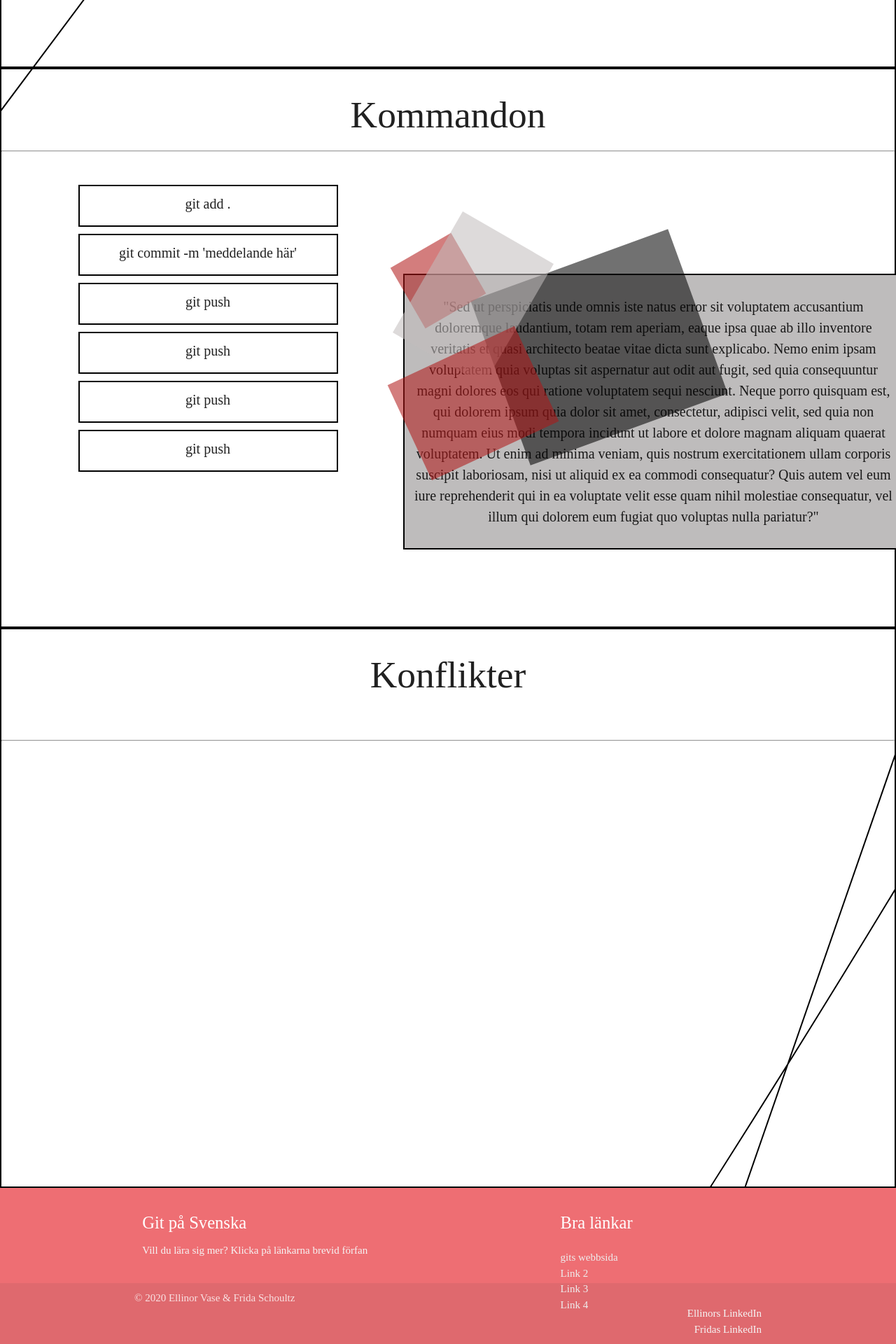
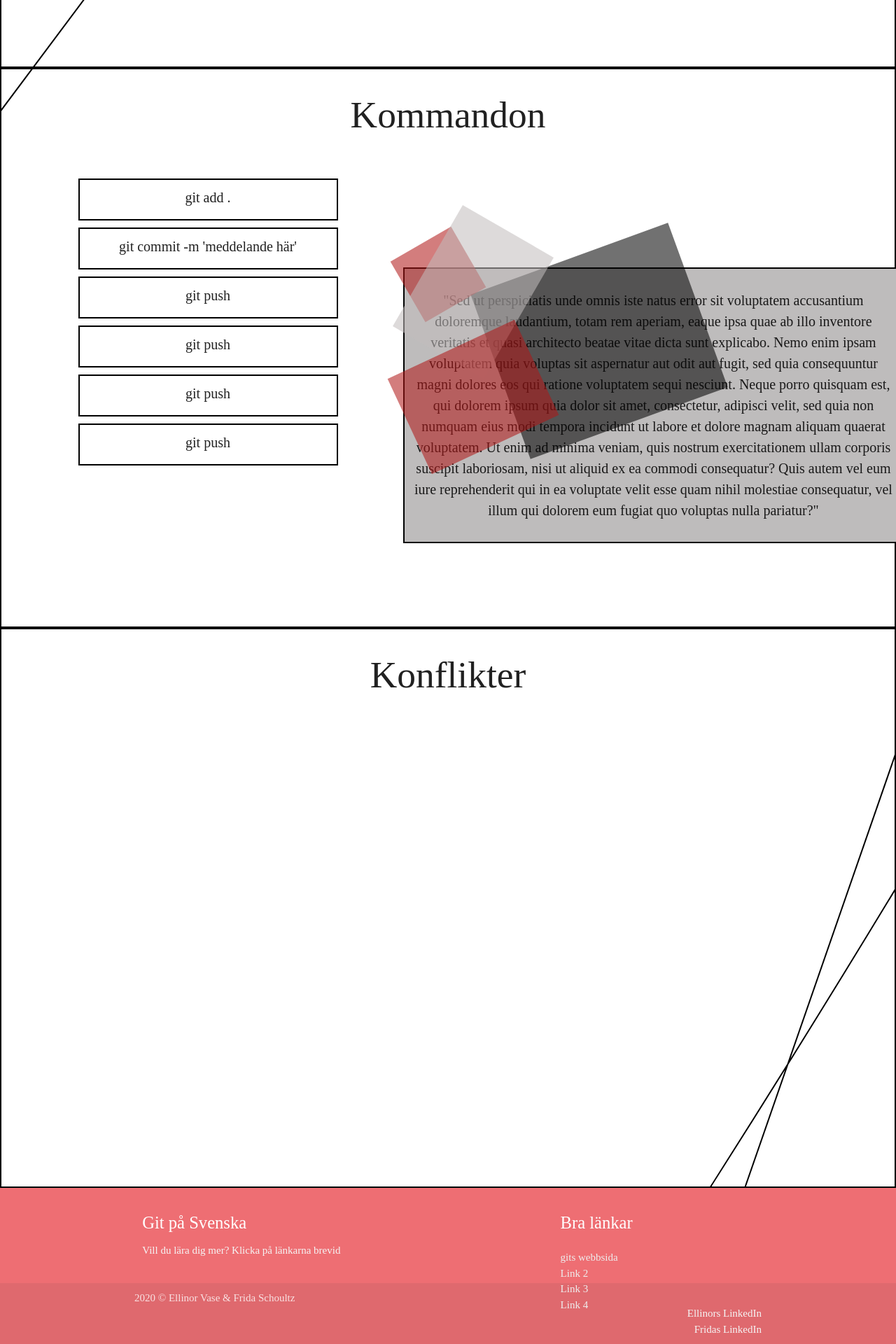
Before and after one commit to ellinorwase/how-to-git, a React (Create React App) app: page / in a window 1280 px wide. Shown: the part 2303-4223 px from the top of the page at 70% size. Built offline with nearby package versions, Linux system fonts and the light colour scheme; a web font is replaced by a local one.

Commit message:
deleted hr and some other stuff

```diff
--- a/src/components/commands.js
+++ b/src/components/commands.js
@@ -8,7 +8,7 @@ export class commands extends Component {
 
             <div className='wrapper1'>
                 <h2>Kommandon</h2>
-                <hr></hr>
+
                 <div className='wrapper2'>
                     <div className='wrapper3'>
                         <div className='com'>git add .</div>
@@ -35,7 +35,7 @@ export class commands extends Component {
                     </div>
 
                 </div>
-                <hr></hr>
+
 
             </div>
         )
--- a/src/components/footer.js
+++ b/src/components/footer.js
@@ -11,13 +11,13 @@ export class footer extends Component {
             <div className="row">
               <div className="col l6 s12">
                 <h5 className="white-text">Git på Svenska</h5>
-                <p className="grey-text text-lighten-4">Vill du lära sig mer? Klicka på länkarna brevid förfan</p>
+                <p className="grey-text text-lighten-4">Vill du lära dig mer? Klicka på länkarna brevid</p>
 
               </div>
               <div className="col l4 offset-l2 s12">
                 <h5 className="white-text">Bra länkar</h5>
                 <ul>
-                  <li><a className="grey-text text-lighten-3" target='_blank' href="https://git-scm.com/">gits webbsida</a></li>
+                  <li><a className="grey-text text-lighten-3" target='_blank' rel="noopener noreferrer" href="https://git-scm.com/">gits webbsida</a></li>
                   <li><a className="grey-text text-lighten-3" href="#!">Link 2</a></li>
                   <li><a className="grey-text text-lighten-3" href="#!">Link 3</a></li>
                   <li><a className="grey-text text-lighten-3" href="#!">Link 4</a></li>
@@ -27,10 +27,10 @@ export class footer extends Component {
           </div>
           <div className="footer-copyright">
             <div className="container">
-            © 2020 Ellinor Vase &amp; Frida Schoultz
+            2020 © Ellinor Vase &amp; Frida Schoultz
             <br></br>
-            <a className="grey-text text-lighten-4 right" target='_blank 'href="https://se.linkedin.com/in/ellinor-vase-38075716b">Ellinors LinkedIn</a> <br></br>
-            <a className="grey-text text-lighten-4 right" target='_ blank' href="https://www.linkedin.com/in/frida-schoultz-683162172/">Fridas LinkedIn</a>
+            <a className="grey-text text-lighten-4 right" target='_blank' rel="noopener noreferrer"href="https://se.linkedin.com/in/ellinor-vase-38075716b">Ellinors LinkedIn</a> <br></br>
+            <a className="grey-text text-lighten-4 right" target='_ blank' rel="noopener noreferrer" href="https://www.linkedin.com/in/frida-schoultz-683162172/">Fridas LinkedIn</a>
             </div>
           </div>
         </footer>
```
